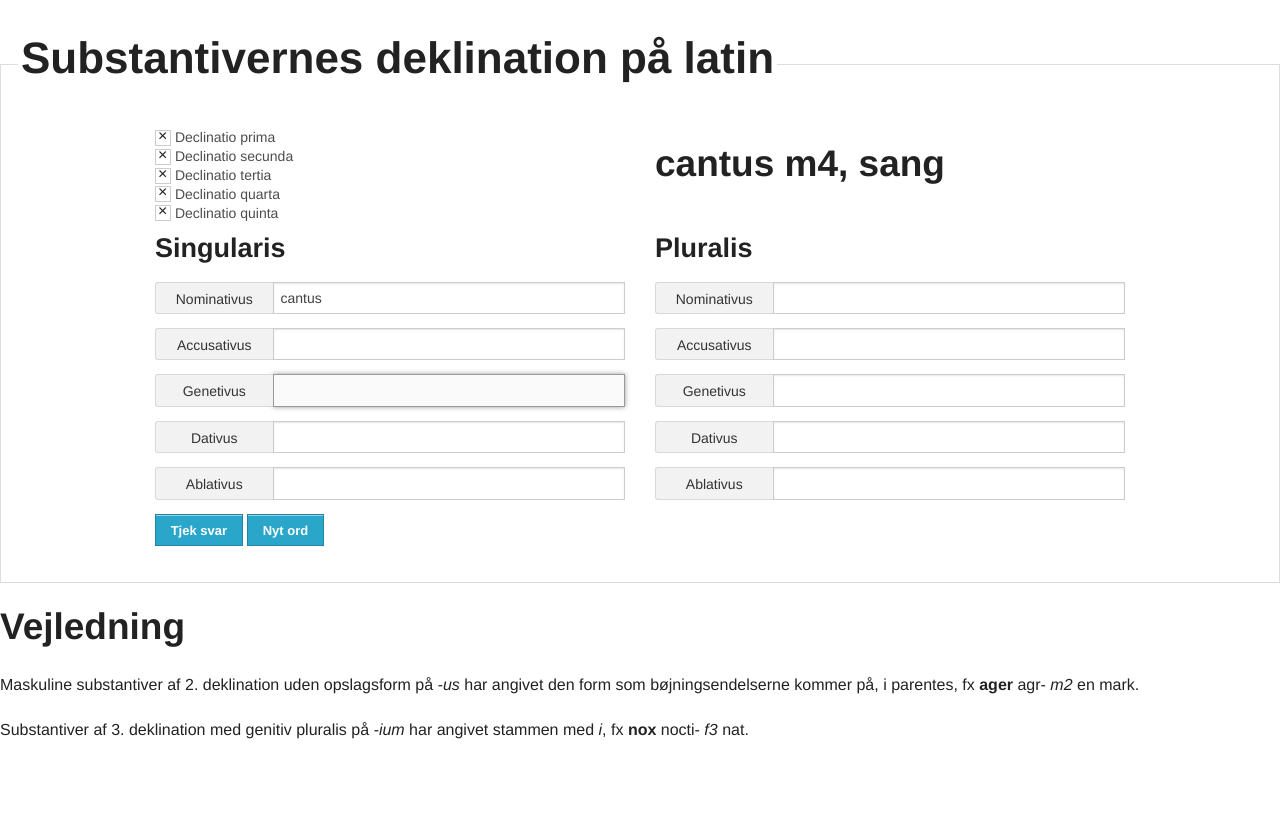
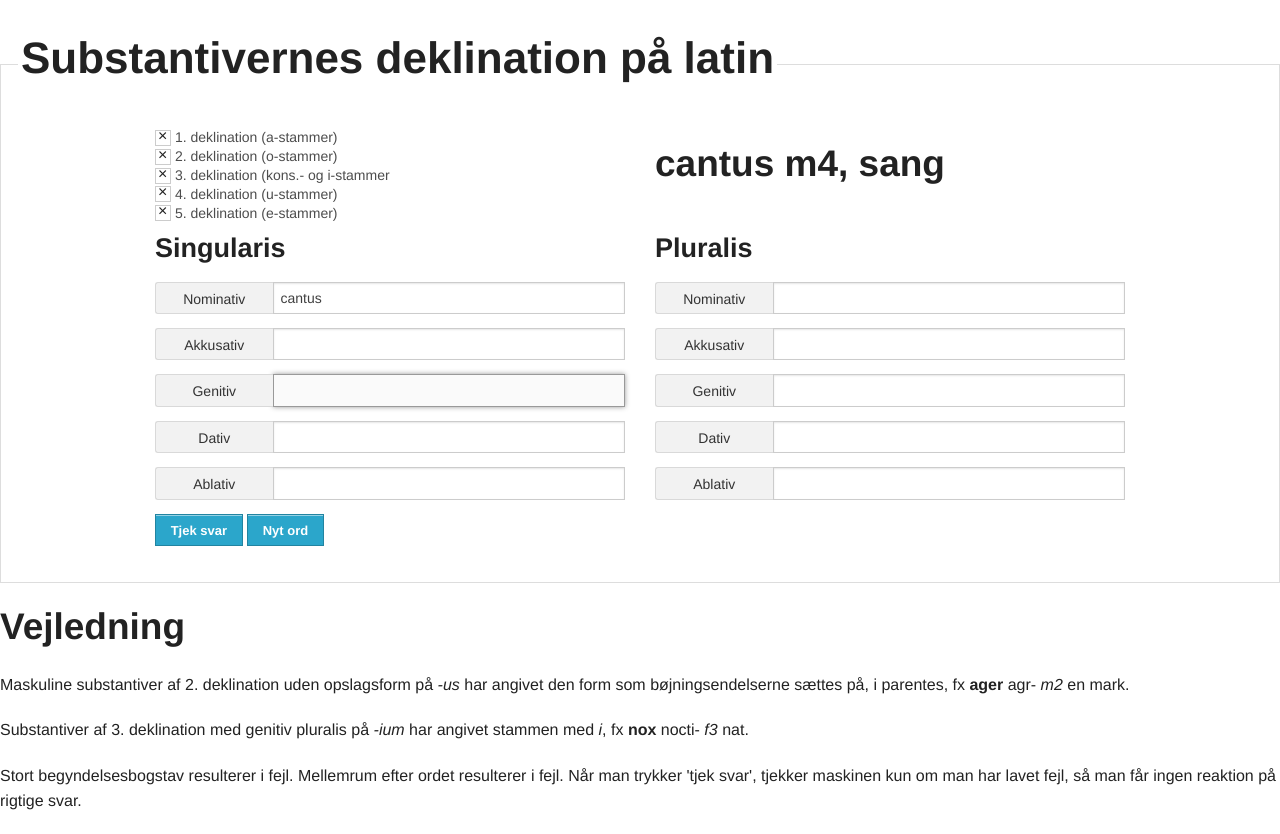
Before and after one commit to pbhrysensteen/latinskepronominer, a plain HTML site: page index.html in a window 1280 px wide. Before the commit the page ends 800 px from the top, so only its background shows below. Drawn offline with Linux system fonts and the light colour scheme.

Commit message:
Update index.html

```diff
--- a/index.html
+++ b/index.html
@@ -30,27 +30,27 @@
             <label for="firstDeclension">
               <input checked type="checkbox" style="display: none;" id="firstDeclension" class="hidden-field">
               <span class="custom checkbox checked"></span>
-              Declinatio prima
+              1. deklination (a-stammer)
             </label>
             <label for="secondDeclension">
               <input checked type="checkbox" style="display: none;" id="secondDeclension" class="hidden-field">
               <span class="custom checkbox checked"></span>
-              Declinatio secunda
+              2. deklination (o-stammer)
             </label>
             <label for="thirdDeclension">
               <input checked type="checkbox" style="display: none;" id="thirdDeclension" class="hidden-field">
               <span class="custom checkbox checked"></span>
-              Declinatio tertia
+              3. deklination (kons.- og i-stammer
             </label>
             <label for="fourthDeclension">
               <input checked type="checkbox" style="display: none;" id="fourthDeclension" class="hidden-field">
               <span class="custom checkbox checked"></span>
-              Declinatio quarta
+              4. deklination (u-stammer)
             </label>
             <label for="fifthDeclension">
               <input checked type="checkbox" style="display: none;" id="fifthDeclension" class="hidden-field">
               <span class="custom checkbox checked"></span>
-              Declinatio quinta
+              5. deklination (e-stammer)
             </label>
           </div>
           <div class="large-6 columns">
@@ -63,7 +63,7 @@
             <h3>Singularis</h3>
             <div class="row collapse">
               <div class="small-3 columns">
-                <span class="prefix radius">Nominativus</span>
+                <span class="prefix radius">Nominativ</span>
               </div>
               <div class="small-9 columns">
                 <input type="text" placeholder="" class="singularis nominativus">
@@ -72,7 +72,7 @@
             </div>
                         <div class="row collapse">
               <div class="small-3 columns">
-                <span class="prefix radius">Accusativus</span>
+                <span class="prefix radius">Akkusativ</span>
               </div>
               <div class="small-9 columns">
                 <input type="text" placeholder="" class="singularis accusativus">
@@ -81,7 +81,7 @@
             </div>
             <div class="row collapse">
               <div class="small-3 columns">
-                <span class="prefix radius">Genetivus</span>
+                <span class="prefix radius">Genitiv</span>
               </div>
               <div class="small-9 columns">
                 <input autofocus type="text" placeholder="" class="singularis genetivus">
@@ -90,7 +90,7 @@
             </div>
             <div class="row collapse">
               <div class="small-3 columns">
-                <span class="prefix radius">Dativus</span>
+                <span class="prefix radius">Dativ</span>
               </div>
               <div class="small-9 columns">
                 <input type="text" placeholder="" class="singularis dativus">
@@ -101,7 +101,7 @@
 
             <div class="row collapse">
               <div class="small-3 columns">
-                <span class="prefix radius">Ablativus</span>
+                <span class="prefix radius">Ablativ</span>
               </div>
               <div class="small-9 columns">
                 <input type="text" placeholder="" class="singularis ablativus">
@@ -114,7 +114,7 @@
             <h3>Pluralis</h3>
             <div class="row collapse">
               <div class="small-3 columns">
-                <span class="prefix radius">Nominativus</span>
+                <span class="prefix radius">Nominativ</span>
               </div>
               <div class="small-9 columns">
                 <input type="text" placeholder="" class="pluralis nominativus">
@@ -123,7 +123,7 @@
             </div>
             <div class="row collapse">
               <div class="small-3 columns">
-                <span class="prefix radius">Accusativus</span>
+                <span class="prefix radius">Akkusativ</span>
               </div>
               <div class="small-9 columns">
                 <input type="text" placeholder="" class="pluralis accusativus">
@@ -132,7 +132,7 @@
             </div>
             <div class="row collapse">
               <div class="small-3 columns">
-                <span class="prefix radius">Genetivus</span>
+                <span class="prefix radius">Genitiv</span>
               </div>
               <div class="small-9 columns">
                 <input type="text" placeholder="" class="pluralis genetivus">
@@ -141,7 +141,7 @@
             </div>
             <div class="row collapse">
               <div class="small-3 columns">
-                <span class="prefix radius">Dativus</span>
+                <span class="prefix radius">Dativ</span>
               </div>
               <div class="small-9 columns">
                 <input type="text" placeholder="" class="pluralis dativus">
@@ -151,7 +151,7 @@
 
             <div class="row collapse">
               <div class="small-3 columns">
-                <span class="prefix radius">Ablativus</span>
+                <span class="prefix radius">Ablativ</span>
               </div>
               <div class="small-9 columns">
                 <input type="text" placeholder="" class="pluralis ablativus">
@@ -184,7 +184,8 @@
   </script>
   <script src="js/declensions.js"></script>
 <h2>Vejledning</h2>
-<p>Maskuline substantiver af 2. deklination uden opslagsform på <i>-us</i> har angivet den form som bøjningsendelserne kommer på, i parentes, fx <b>ager</b> agr- <i>m2</i> en mark.</p>
+<p>Maskuline substantiver af 2. deklination uden opslagsform på <i>-us</i> har angivet den form som bøjningsendelserne sættes på, i parentes, fx <b>ager</b> agr- <i>m2</i> en mark.</p>
 <p>Substantiver af 3. deklination med genitiv pluralis på <i>-ium</i> har angivet stammen med <i>i</i>, fx <b>nox</b> nocti- <i>f3</i> nat.</p>
+<p>Stort begyndelsesbogstav resulterer i fejl. Mellemrum efter ordet resulterer i fejl. Når man trykker 'tjek svar', tjekker maskinen kun om man har lavet fejl, så man får ingen reaktion på rigtige svar.</p>
 </body>
 </html>
```
